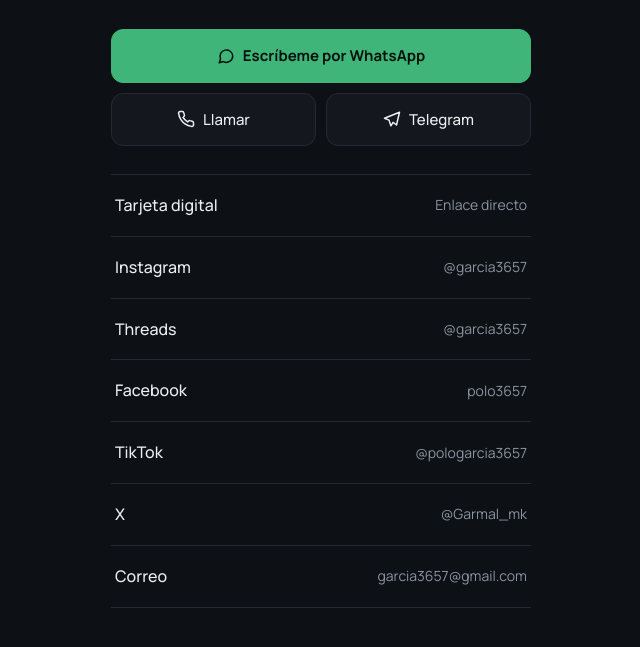
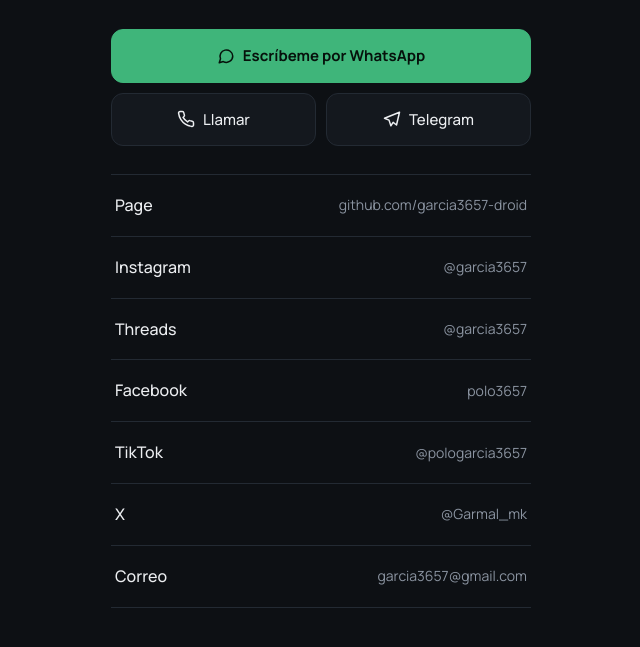
Before and after one commit to garcia3657-droid/legarciam, a plain HTML site: page index.html in a window 1280 px wide. Shown: the part 225-872 px from the top of the page, without its empty margins (319-959 px from the left). Drawn offline with Linux system fonts and the light colour scheme.

Commit message:
Add files via upload

```diff
--- a/index.html
+++ b/index.html
@@ -61,7 +61,7 @@ footer{text-align:center;color:var(--muted);font-size:13px;margin-top:32px}
   </nav>
 
   <section class="links" aria-label="Enlaces">
-    <a href="https://garcia3657-droid.github.io/legarciam/"><b>Tarjeta digital</b><span>Enlace directo</span></a>
+    <a href="https://github.com/garcia3657-droid"><b>Page</b><span>github.com/garcia3657-droid</span></a>
     <a href="https://instagram.com/garcia3657"><b>Instagram</b><span>@garcia3657</span></a>
     <a href="https://www.threads.com/@garcia3657"><b>Threads</b><span>@garcia3657</span></a>
     <a href="https://www.facebook.com/polo3657"><b>Facebook</b><span>polo3657</span></a>
```
